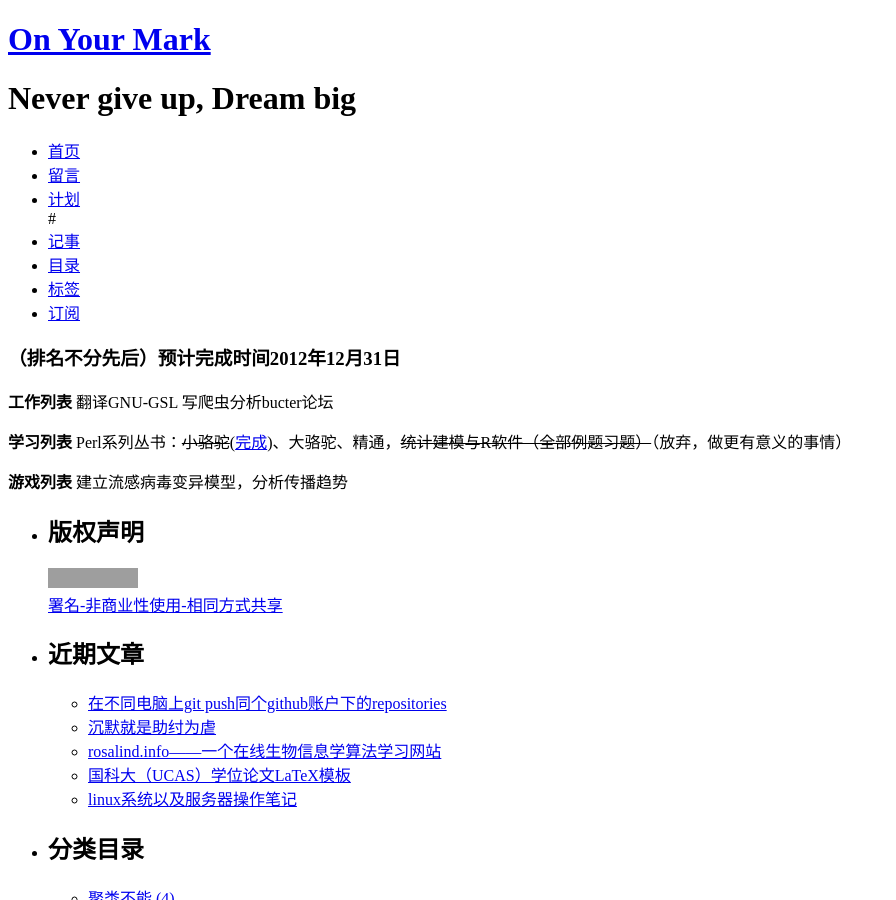
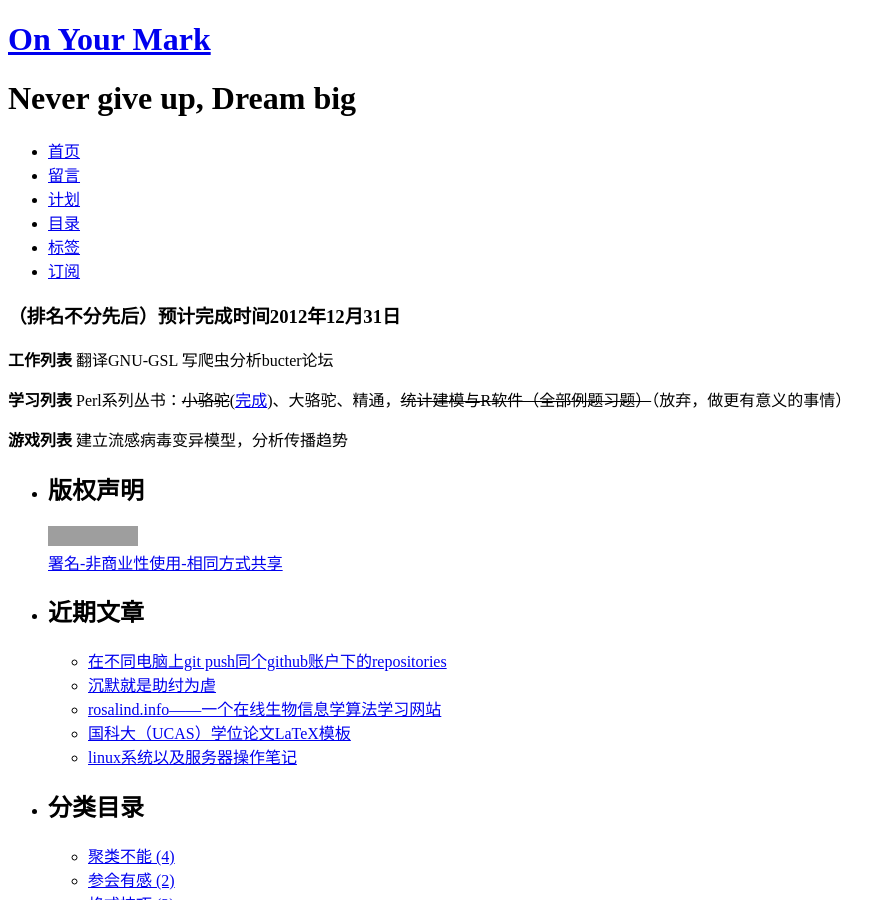
Before and after one commit to yulijia/cn, a Jekyll site: the page built from plan/index.md, in a window 1280 px wide and 900 px high. Shown: the whole window, without its empty margins (0-896 px from the left). Built offline with Jekyll 4.4.1, drawn with Linux system fonts in a browser that asks for light colours; nearby versions of some CDN libraries; grey boxes are pictures that could not be loaded.

Commit message:
remove diary page

```diff
--- a/_layouts/default.html
+++ b/_layouts/default.html
@@ -58,7 +58,7 @@
       <li><a href="{{ site.url }}/" title="Homepage">首页</a></li>
       <li><a href="{{ site.url }}/guestbook/" title="Guestbook">留言</a></li>
       <li><a href="{{ site.url }}/plan/" title="Plan">计划</a></li>
-#      <li><a href="{{ site.url }}/diary/" title="Diary">记事</a></li>
+<!--      <li><a href="{{ site.url }}/diary/" title="Diary">记事</a></li>  -->
       <li><a href="{{ site.url }}/categories/" title="Categories">目录</a></li>
       <li><a href="{{ site.url }}/tags/" title="Tags">标签</a></li>
       <li><a href="{{ site.url }}/feed/" title="subscribe by RSS">订阅</a></li>
```
